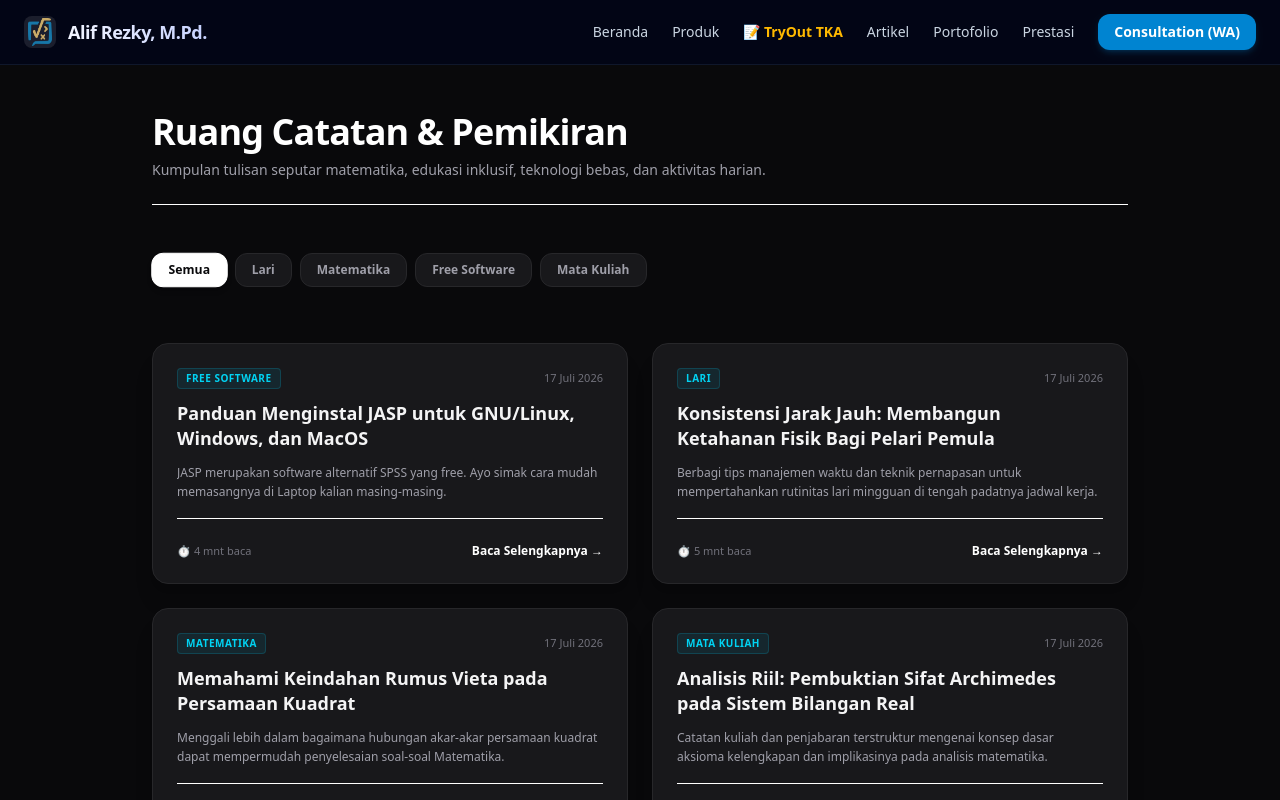
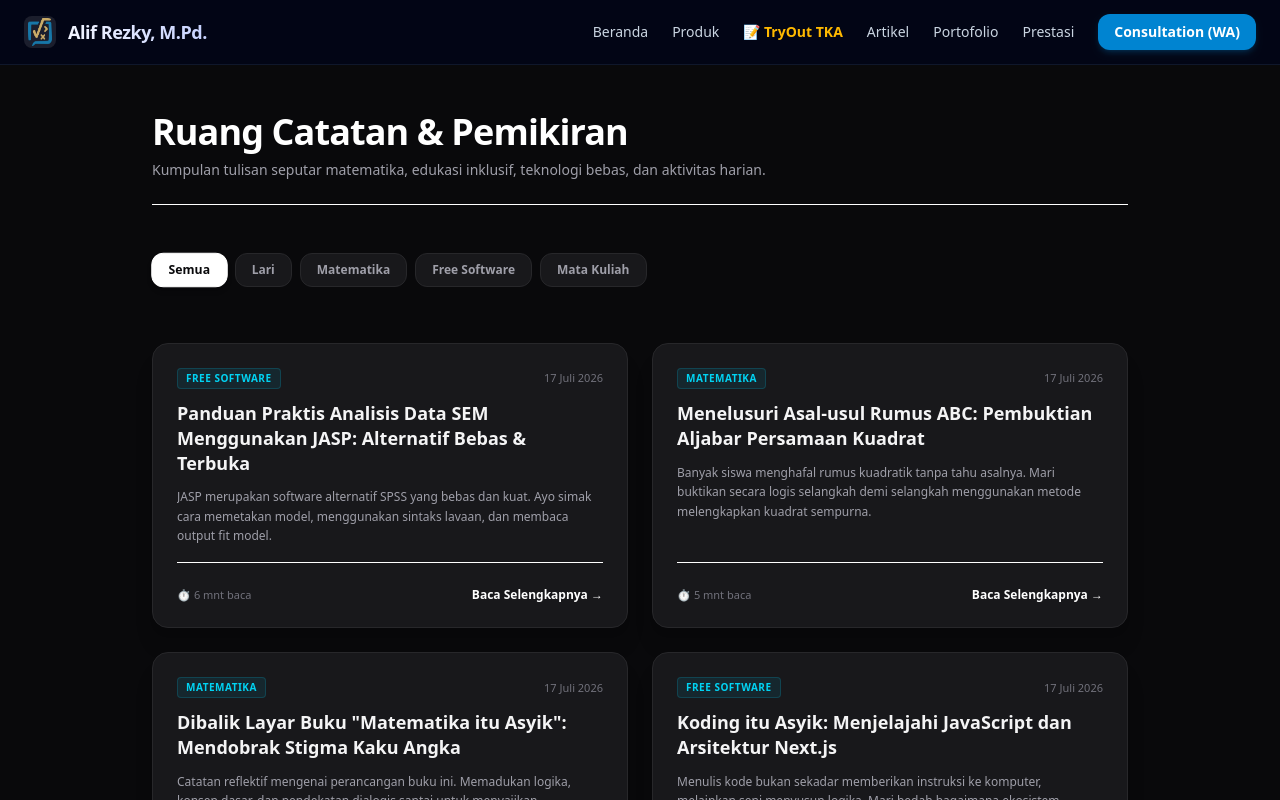
Before and after one commit to teknoalif/kakalif, a Next.js app: page /artikel in a window 1280 px wide. Shown: the top 800 px of the page. Built offline with nearby package versions, Linux system fonts and the light colour scheme.

Commit message:
Update page.js 4 artikel rilis

```diff
--- a/src/app/artikel/page.js
+++ b/src/app/artikel/page.js
@@ -9,43 +9,43 @@ export default function ArtikelPage() {
 
   const daftarKategori = ['Semua', 'Lari', 'Matematika', 'Free Software', 'Mata Kuliah'];
 
-  // 2. DATA DUMMY ARTIKEL (Bisa Anda ganti dengan tulisan asli Anda nanti)
+  // 2. DATA ARTIKEL YANG SUDAH DISESUAIKAN LINK-NYA
   const dataArtikel = [
     {
       id: 1,
-      judul: "Panduan Menginstal JASP untuk GNU/Linux, Windows, dan MacOS",
-      ringkasan: "JASP merupakan software alternatif SPSS yang free. Ayo simak cara mudah memasangnya di Laptop kalian masing-masing.",
+      judul: "Panduan Praktis Analisis Data SEM Menggunakan JASP: Alternatif Bebas & Terbuka",
+      ringkasan: "JASP merupakan software alternatif SPSS yang bebas dan kuat. Ayo simak cara memetakan model, menggunakan sintaks lavaan, dan membaca output fit model.",
       kategori: "Free Software",
       tanggal: "17 Juli 2026",
-      baca: "4 mnt baca",
-      slug: "install-jasp"
+      baca: "6 mnt baca",
+      slug: "analisis-data-sem-jasp" // Mengarah ke /artikel/analisis-data-sem-jasp
     },
     {
       id: 2,
-      judul: "Konsistensi Jarak Jauh: Membangun Ketahanan Fisik Bagi Pelari Pemula",
-      ringkasan: "Berbagi tips manajemen waktu dan teknik pernapasan untuk mempertahankan rutinitas lari mingguan di tengah padatnya jadwal kerja.",
-      kategori: "Lari",
+      judul: "Menelusuri Asal-usul Rumus ABC: Pembuktian Aljabar Persamaan Kuadrat",
+      ringkasan: "Banyak siswa menghafal rumus kuadratik tanpa tahu asalnya. Mari buktikan secara logis selangkah demi selangkah menggunakan metode melengkapkan kuadrat sempurna.",
+      kategori: "Matematika",
       tanggal: "17 Juli 2026",
       baca: "5 mnt baca",
-      slug: "tips-lari-konsisten-pemula"
+      slug: "pembuktian-rumus-abc-kuadrat" // Mengarah ke /artikel/pembuktian-rumus-abc-kuadrat
     },
     {
-      id: 3,
-      judul: "Memahami Keindahan Rumus Vieta pada Persamaan Kuadrat",
-      ringkasan: "Menggali lebih dalam bagaimana hubungan akar-akar persamaan kuadrat dapat mempermudah penyelesaian soal-soal Matematika.",
-      kategori: "Matematika",
-      tanggal: "17 Juli 2026",
-      baca: "6 mnt baca",
-      slug: "rumus-vieta-matematika"
+    id: 3,
+    judul: "Dibalik Layar Buku \"Matematika itu Asyik\": Mendobrak Stigma Kaku Angka",
+    ringkasan: "Catatan reflektif mengenai perancangan buku ini. Memadukan logika, konsep dasar, dan pendekatan dialogis santai untuk menyajikan matematika secara lebih manusiawi.",
+    kategori: "Matematika",
+    tanggal: "17 Juli 2026",
+    baca: "4 mnt baca",
+    slug: "matematika-itu-asyik" // Sesuai dengan nama rute folder baru
     },
     {
-      id: 4,
-      judul: "Analisis Riil: Pembuktian Sifat Archimedes pada Sistem Bilangan Real",
-      ringkasan: "Catatan kuliah dan penjabaran terstruktur mengenai konsep dasar aksioma kelengkapan dan implikasinya pada analisis matematika.",
-      kategori: "Mata Kuliah",
-      tanggal: "17 Juli 2026",
-      baca: "8 mnt baca",
-      slug: "analisis-riil-sifat-archimedes"
+    id: 4,
+    judul: "Koding itu Asyik: Menjelajahi JavaScript dan Arsitektur Next.js",
+    ringkasan: "Menulis kode bukan sekadar memberikan instruksi ke komputer, melainkan seni menyusun logika. Mari bedah bagaimana ekosistem kakalif.my.id dibangun menggunakan Next.js.",
+    kategori: "Free Software",
+    tanggal: "17 Juli 2026",
+    baca: "5 mnt baca",
+    slug: "koding-itu-asyik" // Sesuai dengan nama rute folder baru
     }
   ];
 
```
